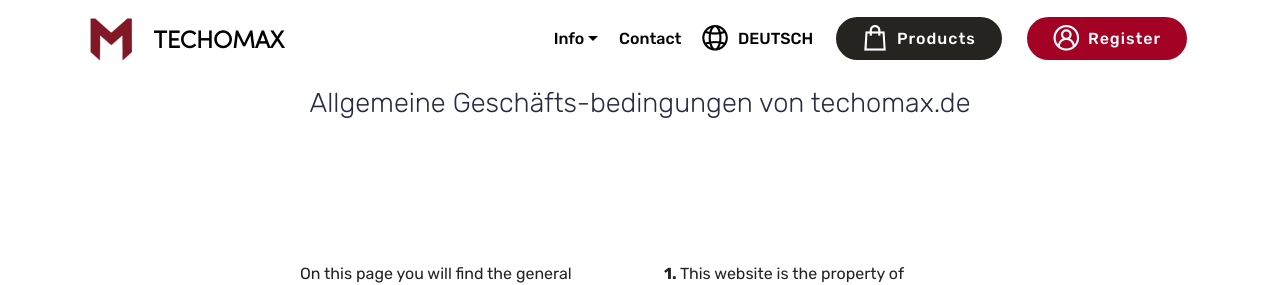
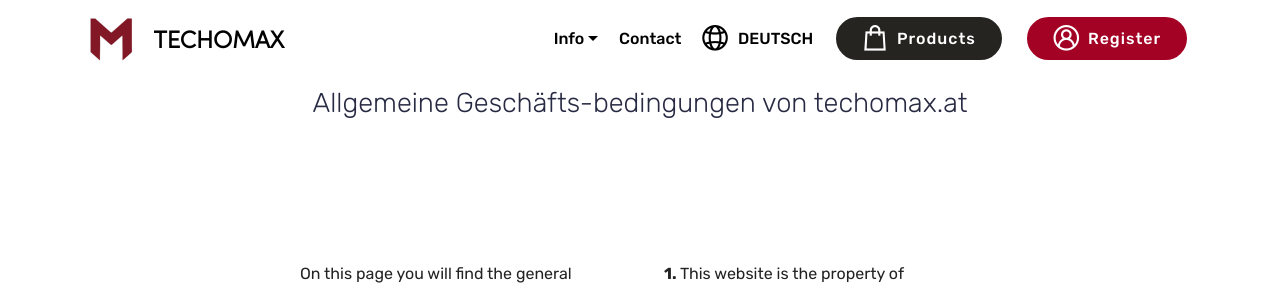
Before and after one commit to techomax/techomax.github.io, a Jekyll site: the page built from en/agb.html, in a window 1280 px wide and 900 px high. Shown: the top 285 px of the window. Built offline with Jekyll 4.4.1, drawn with Linux system fonts in a browser that asks for light colours; some web fonts are replaced.

Commit message:
Update agb.html

```diff
--- a/_includes/pages/agb.html
+++ b/_includes/pages/agb.html
@@ -6,9 +6,7 @@
     <div class="container">
         <div class="media-container-row">
             <div class="title col-12 col-md-8">
-                <h2 class="align-center pb-3 mbr-fonts-style display-2">Allgemeine Geschäfts-bedingungen von techomax.de</h2>
-
-
+                <h2 class="align-center pb-3 mbr-fonts-style display-2">Allgemeine Geschäfts-bedingungen von techomax.at</h2>
             </div>
         </div>
     </div>
@@ -39,7 +37,7 @@
                     </p>
                     <p>
                         <span style="font-size: 1rem;">
-                            <a href="/{{%20page.lang%20}}/privacy" target="_blank">
+                            <a href="/{{ page.lang }}/privacy" target="_blank">
                             {% if page.lang == 'en' %}
                             Privacy Policy
                             {% else %}
```
